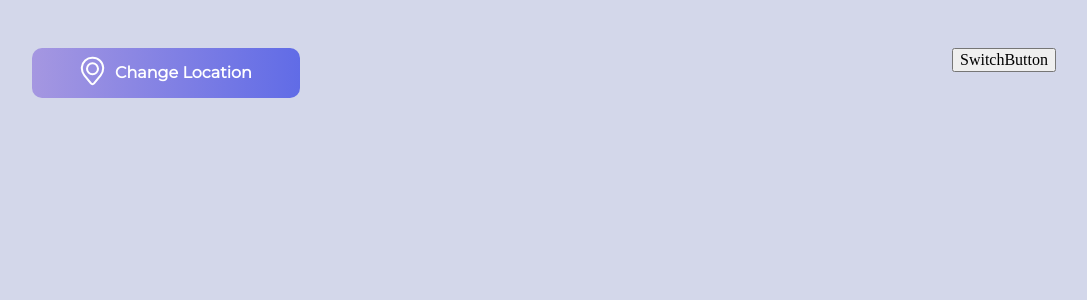
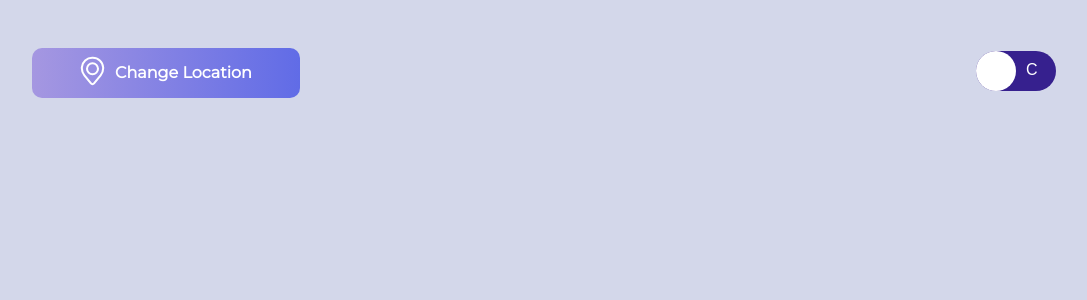
Before and after one commit to AnastasiiaUferova/weather-app, a React (Create React App) app: page / in a window 1280 px wide. Shown: the top 300 px of the page, without its empty margins (96-1183 px from the left). Built offline with nearby package versions, Linux system fonts and the light colour scheme.

Commit message:
add switch button

```diff
--- a/src/components/SwitchButton.tsx
+++ b/src/components/SwitchButton.tsx
@@ -1,9 +1,13 @@
-import React from 'react'
+import React from 'react';
+import "../styles/SwitchButton/SwitchButton.css"
 
 export default function SwitchButton() {
   return (
-    <div>
-      <button>SwitchButton</button>
-    </div>
+
+<div className="check-box">
+	<label className="label-C">C</label>
+	<label className="label-F">F</label>
+	<input type="checkbox" readOnly />
+</div>
   )
 }
--- /dev/null
+++ b/src/styles/SwitchButton/SwitchButton.css
@@ -0,0 +1,54 @@
+.check-box {
+  position: relative;
+  margin-left: 20px;
+  margin-top: 3px;
+}
+
+input[type=checkbox] {
+  position: relative;
+  appearance: none;
+  width: 80px;
+  height: 40px;
+  background: #36208E;
+  border-radius: 50px;
+  transition: 0.4s;
+  cursor: pointer;
+}
+
+label {
+  color: white;
+  z-index: 2;
+  font-family: sans-serif;
+}
+
+.label-F {
+  position: absolute;
+  top: 10px;
+  left: 20px;
+}
+
+.label-C {
+  position: absolute;
+  top: 10px;
+  left: 50px;
+}
+
+input:checked[type=checkbox] {
+  background: rgba(160, 144, 224, 0.9882352941);
+}
+
+input[type=checkbox]::after {
+  position: absolute;
+  content: "";
+  width: 40px;
+  height: 40px;
+  top: 0;
+  left: 0;
+  background: #fff;
+  border-radius: 50%;
+  transition: 0.4s;
+}
+
+input:checked[type=checkbox]::after {
+  left: 50%;
+}
--- /dev/null
+++ b/src/styles/SwitchButton/SwitchButton.scss
@@ -0,0 +1,58 @@
+@import "../Variables/Variables.scss";
+
+
+.check-box {
+    position: relative;
+    margin-left: 20px;
+    margin-top: 3px;
+}
+
+input[type="checkbox"] {
+    position: relative;
+    appearance: none;
+    width: 80px;
+    height: 40px;
+    background: #36208E;
+    border-radius: 50px;
+    transition: 0.4s;
+    cursor: pointer;
+}
+
+label {
+	color: white;
+	z-index: 2;
+    font-family: sans-serif;
+
+}
+
+.label-F {
+	position: absolute;
+	top: 10px;
+	left: 20px;
+}
+
+.label-C {
+	position: absolute;
+	top: 10px;
+	left: 50px;
+}
+
+input:checked[type="checkbox"] {
+    background: $active-check;
+}
+
+input[type="checkbox"]::after {
+    position: absolute;
+    content: "";
+    width: 40px;
+    height: 40px;
+    top: 0;
+    left: 0;
+    background: #fff;
+    border-radius: 50%;
+    transition: 0.4s;
+}
+
+input:checked[type="checkbox"]::after {
+    left: 50%;
+}
--- a/src/styles/Variables/Variables.scss
+++ b/src/styles/Variables/Variables.scss
@@ -6,7 +6,6 @@ $gradient-card: linear-gradient(152.19deg, rgba(114, 144, 188, 0.44) -0.04%, rgb
 $active-weather: #4E78AE;
 $not-active-weather:#272E37;
 $active-check:#A090E0FC;
-$not-active-check:rgba(0, 0, 0, 0.16);
 
 
 //Fonts
```
